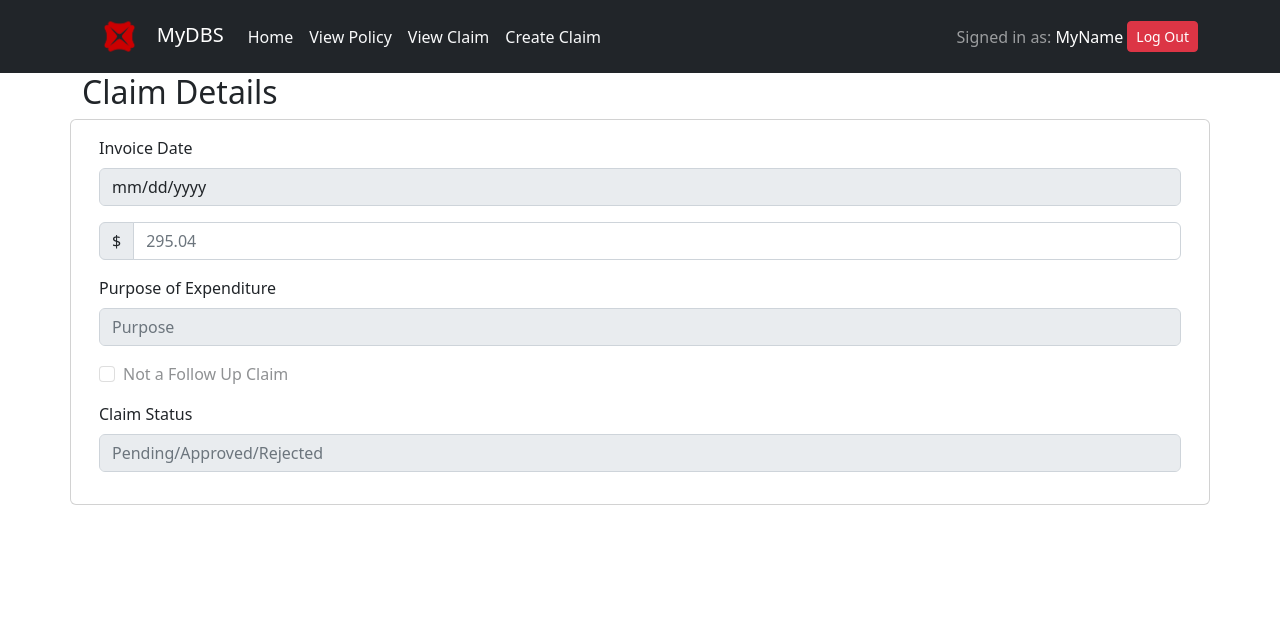
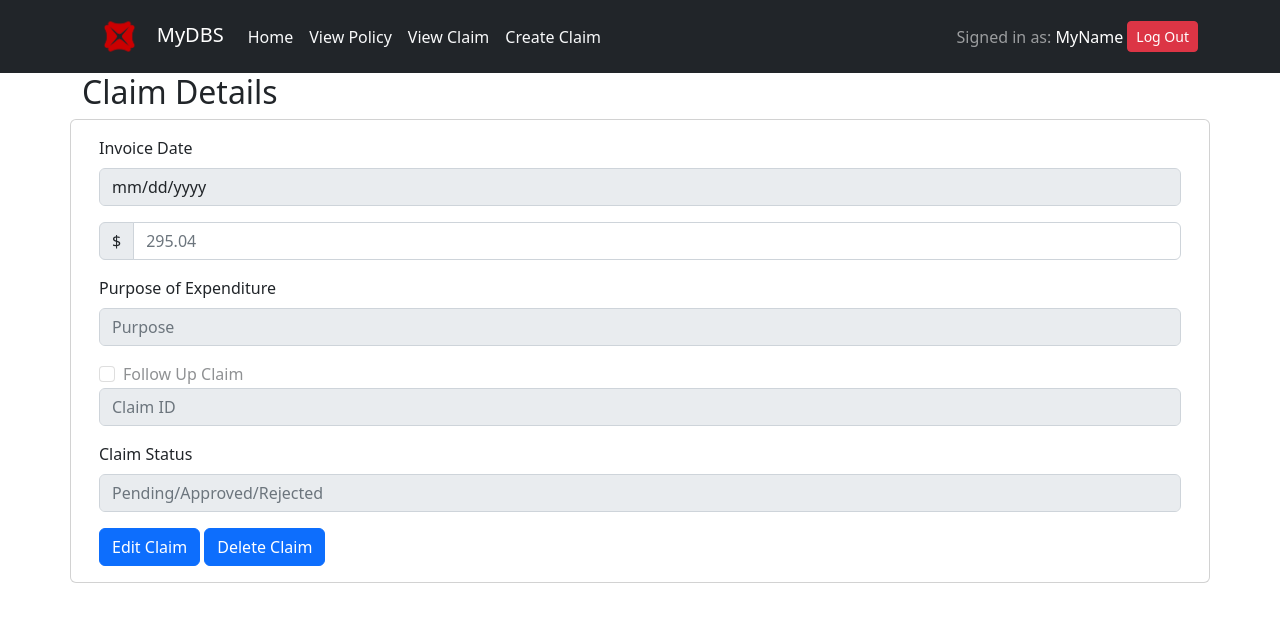
Before and after one commit to TheSpaceCuber/tt2_8, a React (Create React App) app in the folder frontend/tt2_8/: page /view_claim_details in a window 1280 px wide. Shown: the top 622 px of the page. Built offline with nearby package versions, Linux system fonts and the light colour scheme.

Commit message:
Update ViewClaimDetails.jsx

```diff
--- a/frontend/tt2_8/src/pages/ViewClaimDetails.jsx
+++ b/frontend/tt2_8/src/pages/ViewClaimDetails.jsx
@@ -23,7 +23,7 @@ function ViewClaimDetails() {
 
         <InputGroup className="mb-3">
         <InputGroup.Text>$</InputGroup.Text>
-        <Form.Control type='number' min={0.01} step={0.01} placeholder={"295.04"} aria-label="Amount (to the nearest dollar)" />
+        <Form.Control type='number' placeholder={"295.04"} aria-label="Amount (to the nearest dollar)" />
         </InputGroup>
 
         <Form.Group className="mb-3" controlId="formBasicEmail">
@@ -32,13 +32,15 @@ function ViewClaimDetails() {
         </Form.Group>
 
         <Form.Group className="mb-3" controlId="formBasicCheckbox">
-          <Form.Check type="checkbox" label="Not a Follow Up Claim " disabled/>
+          <Form.Check type="checkbox" label="Follow Up Claim " disabled/>
+          <Form.Control type="text"  placeholder='Claim ID' disabled/>
         </Form.Group>
 
         <Form.Group className="mb-3" controlId="formBasicEmail">
           <Form.Label>Claim Status </Form.Label>
           <Form.Control type="text"  placeholder='Pending/Approved/Rejected' disabled/>
         </Form.Group>
+        <Button>Edit Claim</Button> <Button>Delete Claim</Button>
       </Form>
 
       </Card.Body>
```
